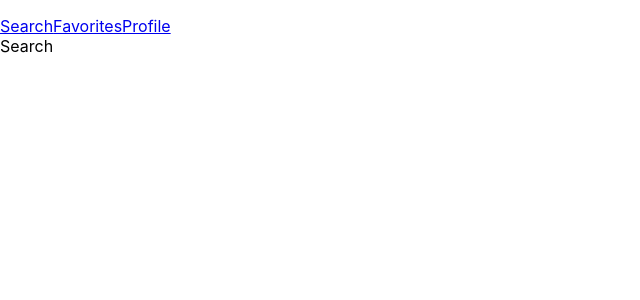
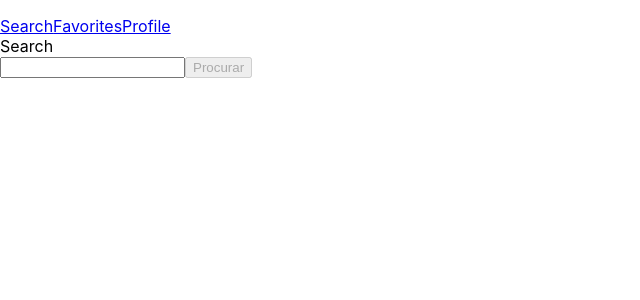
Before and after one commit to thales-bpl/trybetunes, a React (Create React App) app: page /search in a window 1280 px wide. Shown: the top 300 px of the page, without its empty margins (0-640 px from the left). Built offline with nearby package versions, Linux system fonts and the light colour scheme.

Commit message:
impl search form - req5

```diff
--- a/src/pages/Search.jsx
+++ b/src/pages/Search.jsx
@@ -2,11 +2,43 @@ import React, { Component } from 'react';
 import Header from '../Components/Header';
 
 class Search extends Component {
+  constructor() {
+    super();
+    this.state = {
+      artist: '',
+    };
+    this.handleChange = this.handleChange.bind(this);
+  }
+
+  handleChange({ target }) {
+    this.setState({
+      artist: target.value,
+    });
+  }
+
   render() {
+    const { artist } = this.state;
+    const MIN_LENGTH = 2;
     return (
       <>
         <Header />
         <div data-testid="page-search">Search</div>
+        <form>
+          {/* onSubmit */}
+          <input
+            data-testid="search-artist-input"
+            type="text"
+            value={ artist }
+            onChange={ this.handleChange }
+          />
+          <button
+            type="submit"
+            data-testid="search-artist-button"
+            disabled={ artist.length < MIN_LENGTH }
+          >
+            Procurar
+          </button>
+        </form>
       </>
     );
   }
```
